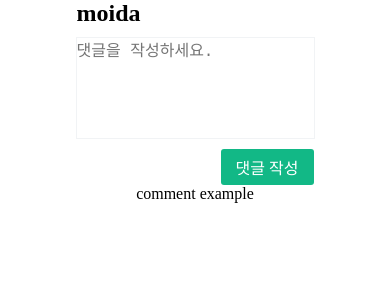
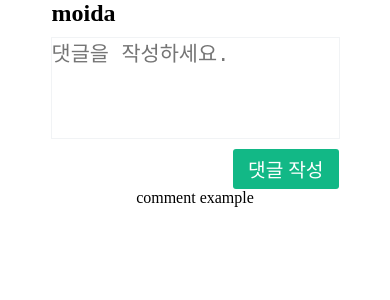
Before and after one commit to jaegwans/MOIDA_Frontend, a Next.js app: page / in a window 390 px wide. Shown: the top 300 px of the page. Built offline with nearby package versions, Linux system fonts and the light colour scheme.

Commit message:
fix: 게시글 조회 모바일 반응형 대응

```diff
--- a/src/components/Comments.tsx
+++ b/src/components/Comments.tsx
@@ -35,6 +35,9 @@ const StyledCommentBox = styled.div`
         &:hover {
             background-color: #3dc59c;
         }
+        @media screen and (max-width: 768px) {
+            font-size: 1.2rem;
+        }
     }
 `;
 
@@ -53,6 +56,9 @@ const StyledTextArea = styled.textarea`
     white-space: pre-wrap;
     overflow-wrap: break-word;
     appearance: auto;
+    @media screen and (max-width: 768px) {
+        font-size: 1.3rem;
+    }
 `;
 
 const StyledInputBox = styled.form`
```
Also changed, not shown: src/pages/post/detail/[id].tsx (+4 -3 lines).
